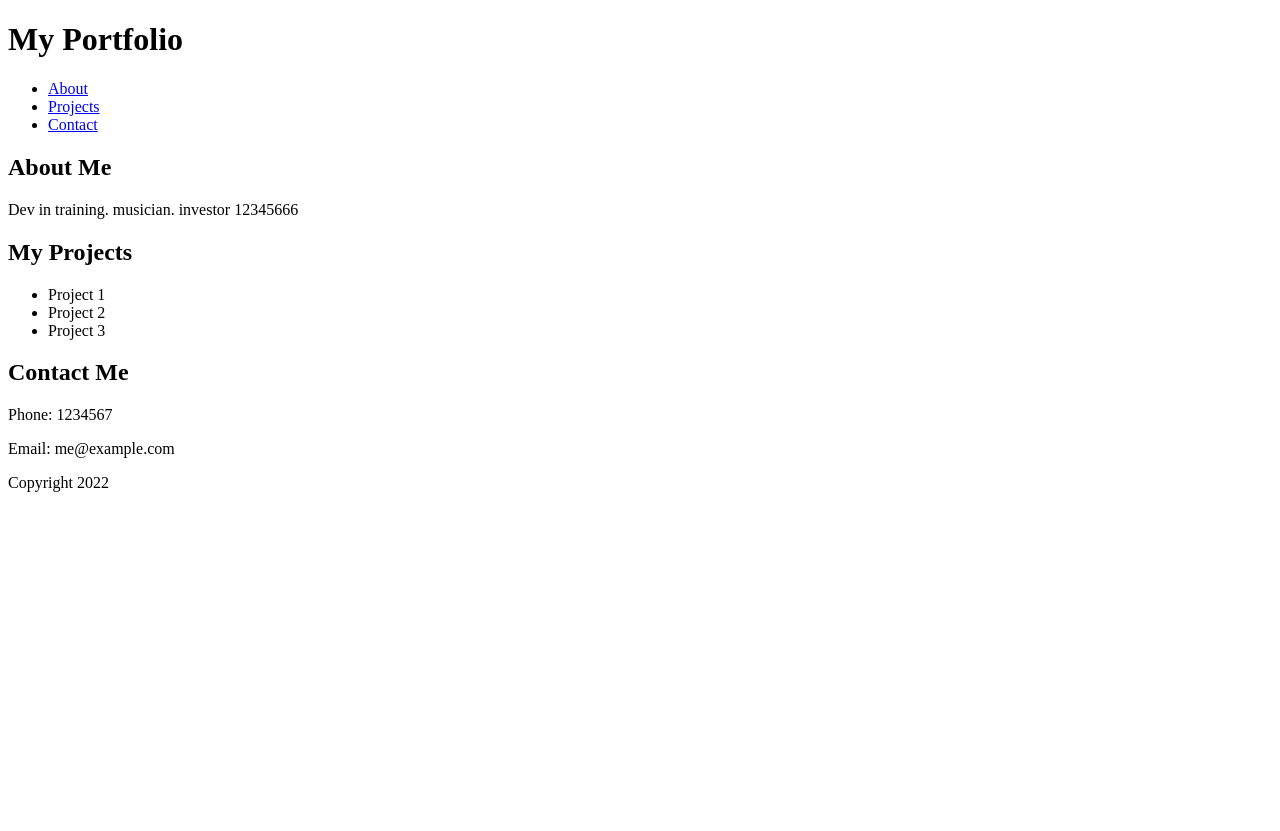
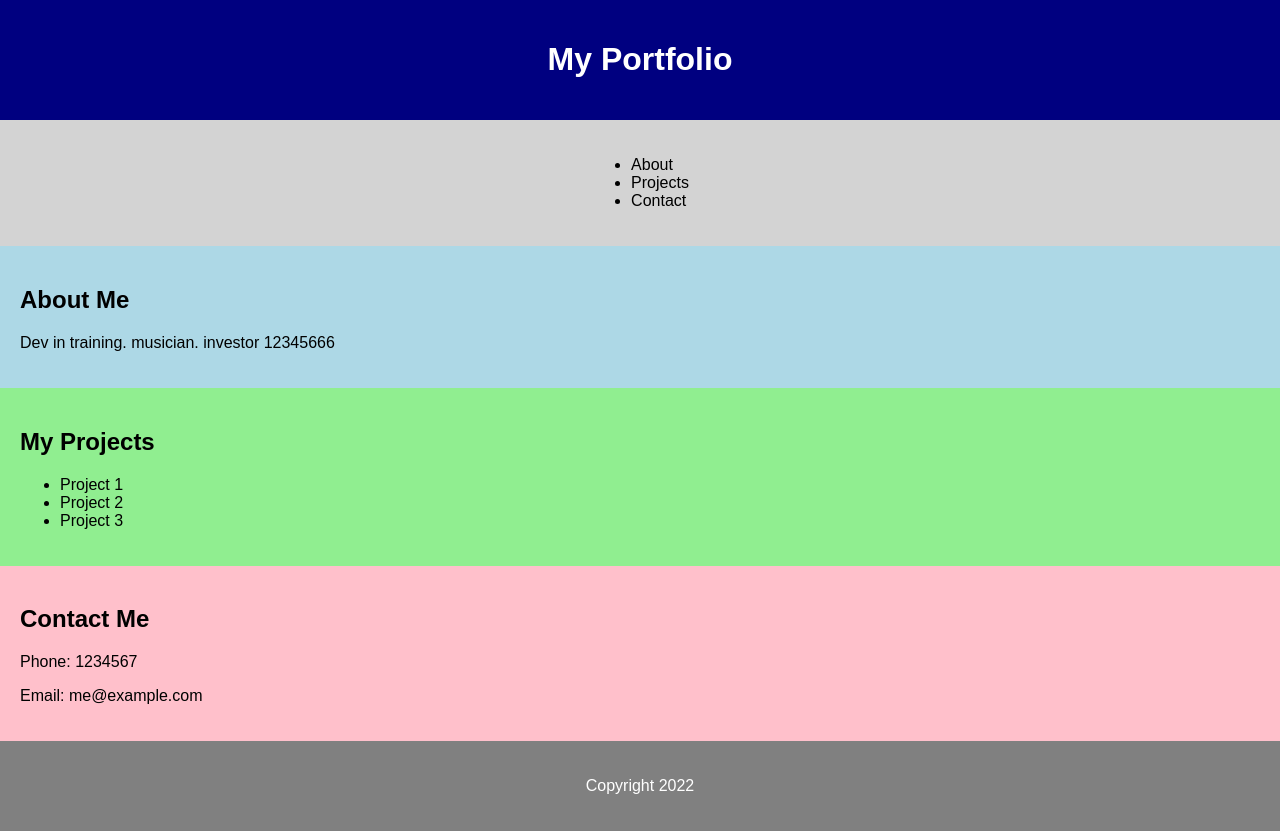
Before and after one commit to Springvale95/KINS21, a plain HTML site: page portfolio/index2.html in a window 1280 px wide. Before the commit the page ends 800 px from the top, so only its background shows below. Drawn offline with Linux system fonts and the light colour scheme.

Commit message:
Update index2.html
html

```diff
--- a/portfolio/index2.html
+++ b/portfolio/index2.html
@@ -2,7 +2,62 @@
 <html>
 <head>
   <title>My Portfolio</title>
-  <link rel="stylesheet" type="text/css" href="style.css">
+  <style>
+    body {
+    font-family: Arial, sans-serif;
+    margin: 0;
+    padding: 0;
+  }
+
+  header {
+    background-color: navy;
+    color: white;
+    padding: 20px;
+    text-align: center;
+  }
+
+  nav {
+    background-color: lightgray;
+    color: black;
+    display: flex;
+    justify-content: space-around;
+    padding: 20px;
+  }
+
+  nav a {
+    color: black;
+    text-decoration: none;
+  }
+
+  main {
+    display: flex;
+    flex-wrap: wrap;
+  }
+
+  section {
+    width: 100%;
+    padding: 20px;
+  }
+
+  #about {
+    background-color: lightblue;
+  }
+
+  #projects {
+    background-color: lightgreen;
+  }
+
+  #contact {
+    background-color: pink;
+  }
+
+  footer {
+    background-color: gray;
+    color: white;
+    padding: 20px;
+    text-align: center;
+  }
+  </style>
 </head>
 <body>
   <header>
```
